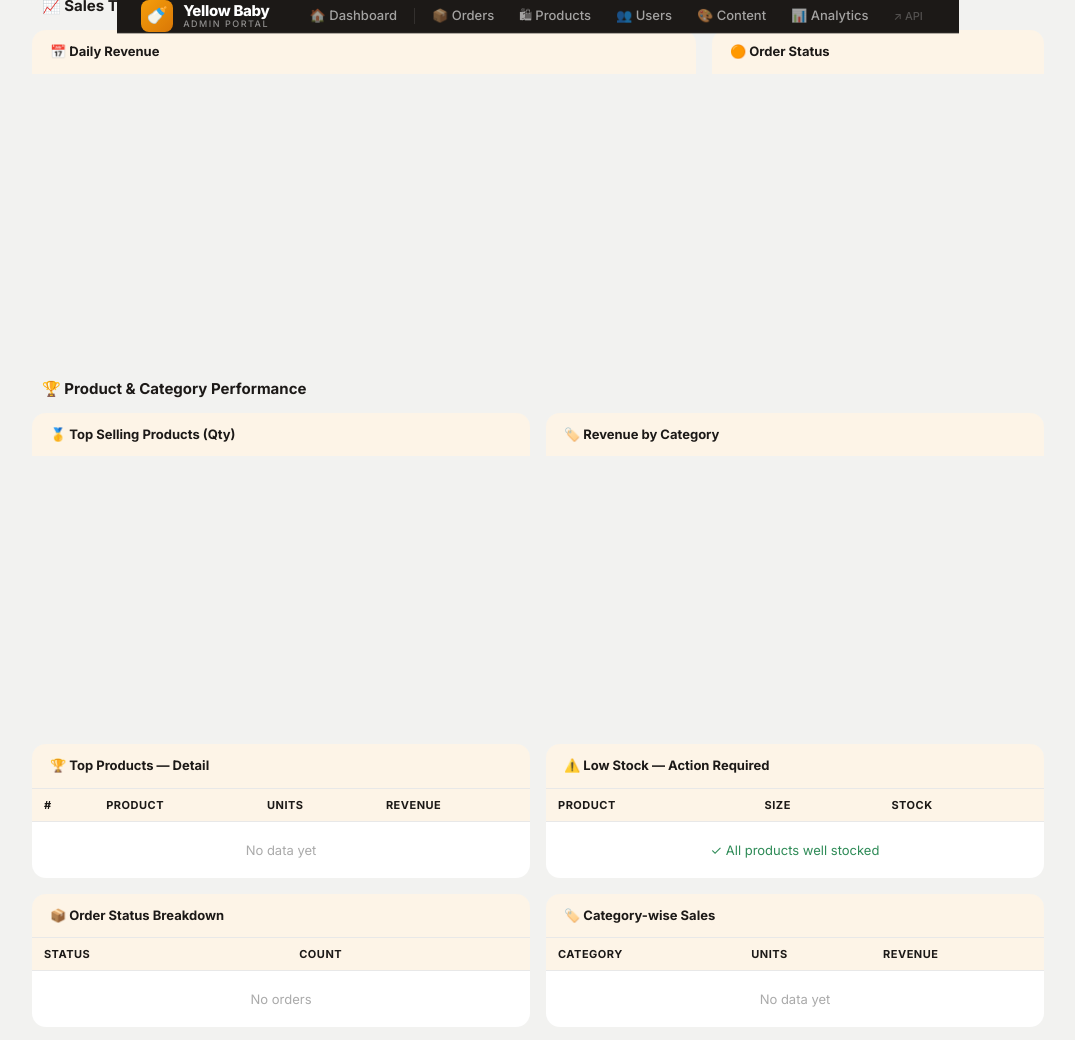
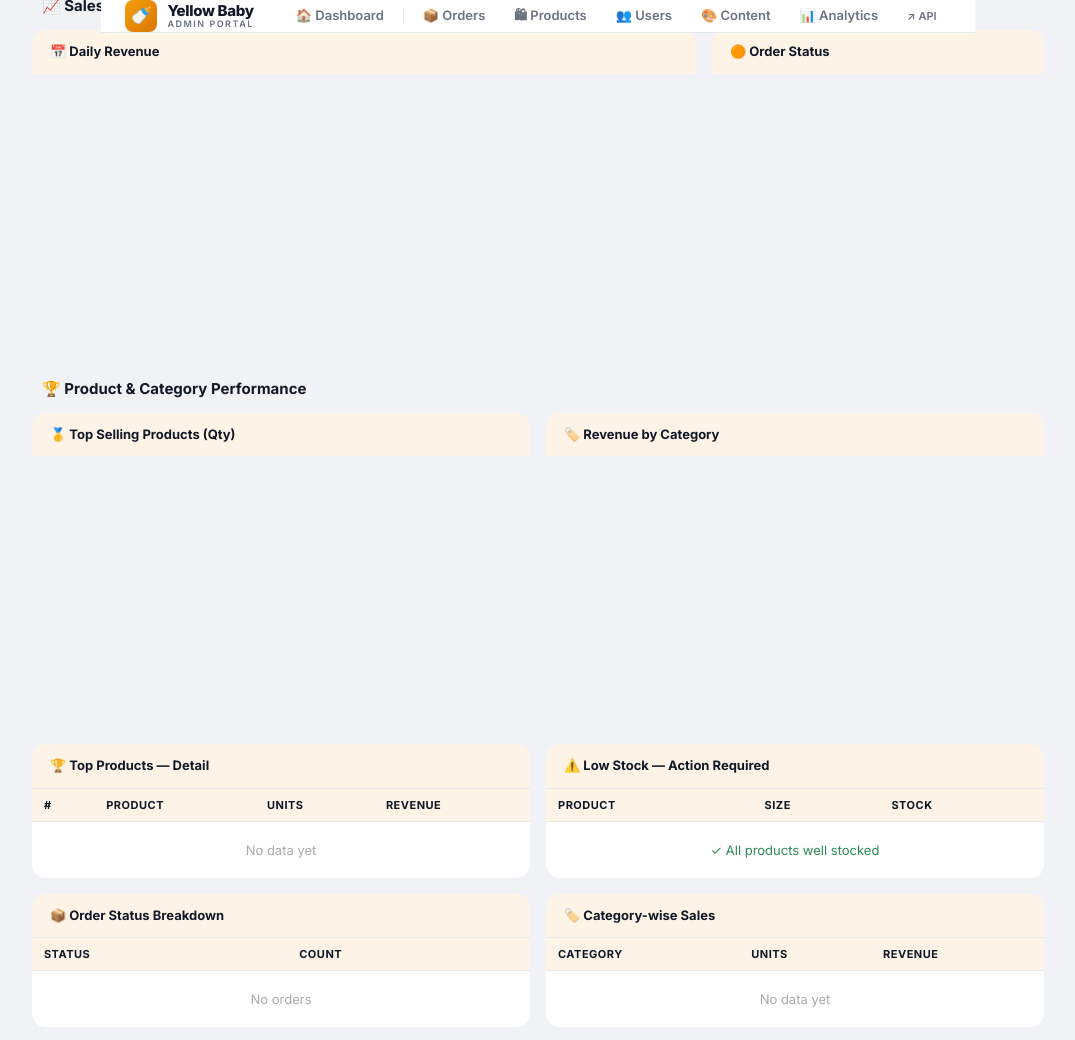
Before and after one commit to krishna-2005-debug/Yellow-Baby, a Django app: page /admin/analytics/ in a window 1280 px wide. Shown: the top 1040 px of the page, without its empty margins (102-1177 px from the left). Run offline with Django 5.2, Linux system fonts and the light colour scheme; the visitor is signed in with stand-in values (Sample User, id 1); data that the repository does not hold is empty; a map, chart or similar area stays blank.

Commit message:
style: update Django admin UI to strictly match React frontend theme

```diff
--- a/backend/templates/admin/base_site.html
+++ b/backend/templates/admin/base_site.html
@@ -5,11 +5,11 @@
 
 {% block branding %}
 <h1 id="site-name">
-  <a href="{% url 'admin:index' %}" style="display:flex;align-items:center;gap:10px;color:white;text-decoration:none;">
+  <a href="{% url 'admin:index' %}" style="display:flex;align-items:center;gap:10px;color:var(--tx);text-decoration:none;">
     <div style="width:32px;height:32px;background:linear-gradient(135deg,#F59E0B,#D97706);border-radius:8px;display:flex;align-items:center;justify-content:center;font-size:17px;flex-shrink:0;">🍼</div>
     <div style="line-height:1.1;">
       <div style="font-size:15px;font-weight:800;letter-spacing:-0.3px;">Yellow Baby</div>
-      <div style="font-size:9px;opacity:0.5;font-weight:500;letter-spacing:1.5px;text-transform:uppercase;">Admin Portal</div>
+      <div style="font-size:9px;color:var(--tm);font-weight:600;letter-spacing:1.5px;text-transform:uppercase;">Admin Portal</div>
     </div>
   </a>
 </h1>
@@ -25,15 +25,15 @@
     --p:   #F59E0B;
     --pd:  #D97706;
     --pl:  rgba(245,158,11,0.1);
-    --tx:  #1C1917;
-    --tm:  #78716C;
-    --ts:  #A8A29E;
-    --bg:  #F2F2F0;
+    --tx:  #111827;
+    --tm:  #6B7280;
+    --ts:  #9CA3AF;
+    --bg:  #F0F2F5;
     --sf:  #FFFFFF;
-    --sh:  #FAFAF9;
-    --bd:  #E7E5E4;
-    --hd:  #1C1917;
-    --r:   8px;
+    --sh:  #F9FAFB;
+    --bd:  #E5E7EB;
+    --hd:  #FFFFFF;
+    --r:   10px;
     --s0:  0 1px 2px rgba(0,0,0,0.04);
     --s1:  0 1px 3px rgba(0,0,0,0.07),0 1px 2px rgba(0,0,0,0.04);
     --s2:  0 4px 6px -1px rgba(0,0,0,0.07),0 2px 4px rgba(0,0,0,0.04);
@@ -47,7 +47,7 @@
       --body-fg: var(--tx) !important;
       --body-quiet-color: var(--tm) !important;
       --header-bg: var(--hd) !important;
-      --header-color: #fff !important;
+      --header-color: var(--tx) !important;
       --breadcrumbs-bg: var(--sf) !important;
       --breadcrumbs-fg: var(--ts) !important;
       --breadcrumbs-link-fg: var(--pd) !important;
@@ -85,12 +85,12 @@
   #header {
     background:var(--hd) !important;
     padding:0 24px !important;
-    height:52px;
+    height:60px;
     display:flex;
     align-items:center;
     gap:0;
-    border-bottom:1px solid rgba(255,255,255,0.05);
-    box-shadow:0 1px 0 rgba(0,0,0,0.3);
+    border-bottom:1px solid var(--bd);
+    box-shadow:none;
     position:sticky;
     top:0;
     z-index:999;
@@ -107,29 +107,29 @@
     flex:1;
   }
   .yb-nav a {
-    color:rgba(255,255,255,0.6) !important;
+    color:var(--tm) !important;
     text-decoration:none;
     font-size:13px;
-    font-weight:500;
-    padding:5px 12px;
+    font-weight:600;
+    padding:6px 14px;
     border-radius:6px;
     transition:all 0.15s;
     white-space:nowrap;
   }
-  .yb-nav a:hover{background:rgba(255,255,255,0.08);color:rgba(255,255,255,0.95) !important;}
-  .yb-nav .yb-divider{width:1px;height:16px;background:rgba(255,255,255,0.1);margin:0 4px;}
-  .yb-nav .yb-api-link{margin-left:auto;font-size:11px;opacity:0.4;}
+  .yb-nav a:hover{background:var(--sh);color:var(--tx) !important;}
+  .yb-nav .yb-divider{width:1px;height:16px;background:var(--bd);margin:0 4px;}
+  .yb-nav .yb-api-link{margin-left:auto;font-size:11px;color:var(--ts);}
 
   /* ── USER TOOLS ── */
   #user-tools{
     margin:0 0 0 auto;
-    font-size:12px;
-    color:rgba(255,255,255,0.5) !important;
+    font-size:12.5px;
+    color:var(--tm) !important;
     flex-shrink:0;
   }
-  #user-tools a{color:rgba(255,255,255,0.55) !important;text-decoration:none;font-weight:500;transition:color 0.15s;}
-  #user-tools a:hover{color:rgba(255,255,255,0.9) !important;}
-  #user-tools strong{color:rgba(255,255,255,0.8);font-weight:600;}
+  #user-tools a{color:var(--p) !important;text-decoration:none;font-weight:600;transition:color 0.15s;}
+  #user-tools a:hover{color:var(--pd) !important;}
+  #user-tools strong{color:var(--tx);font-weight:700;}
 
   /* ── BREADCRUMBS ── */
   div.breadcrumbs {
```
